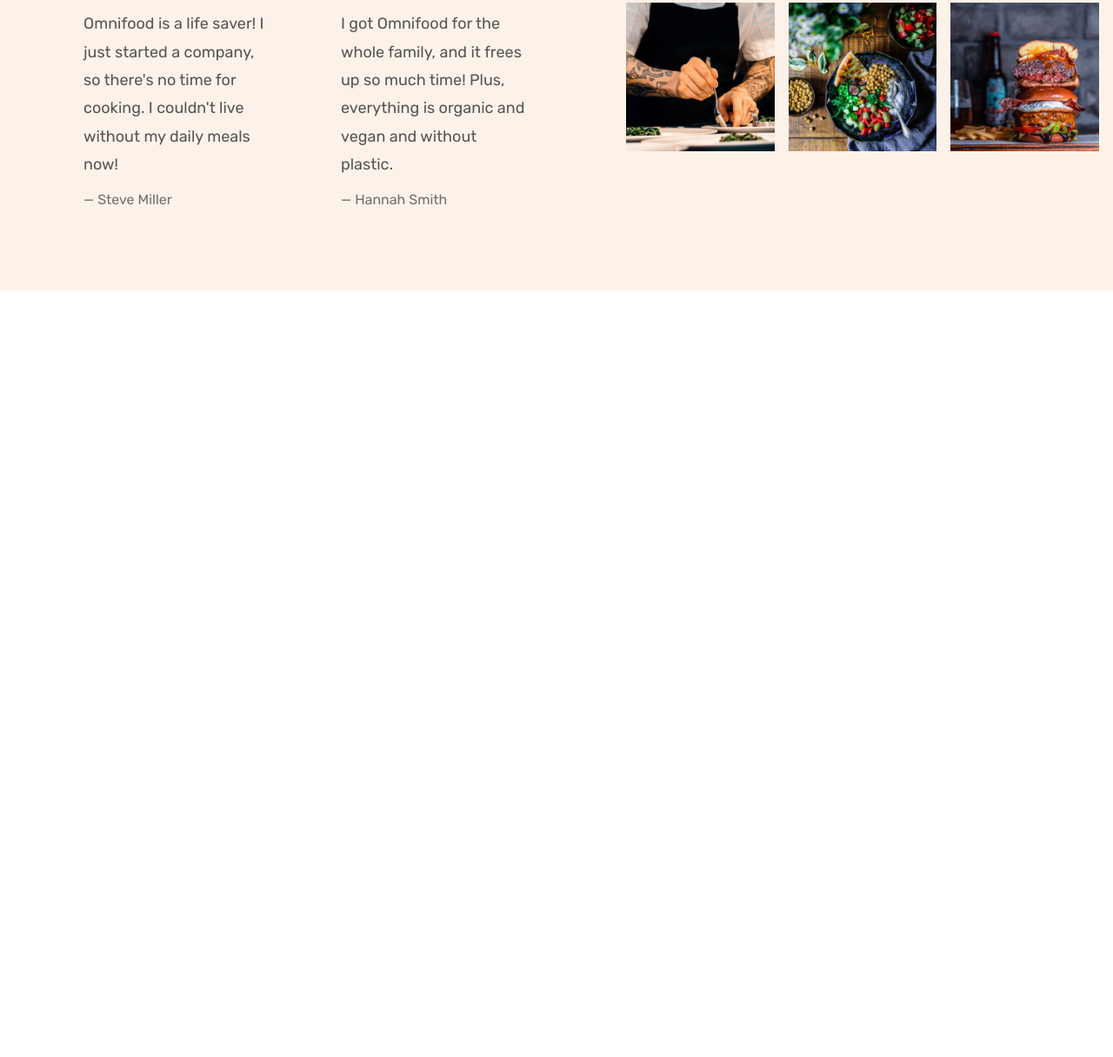
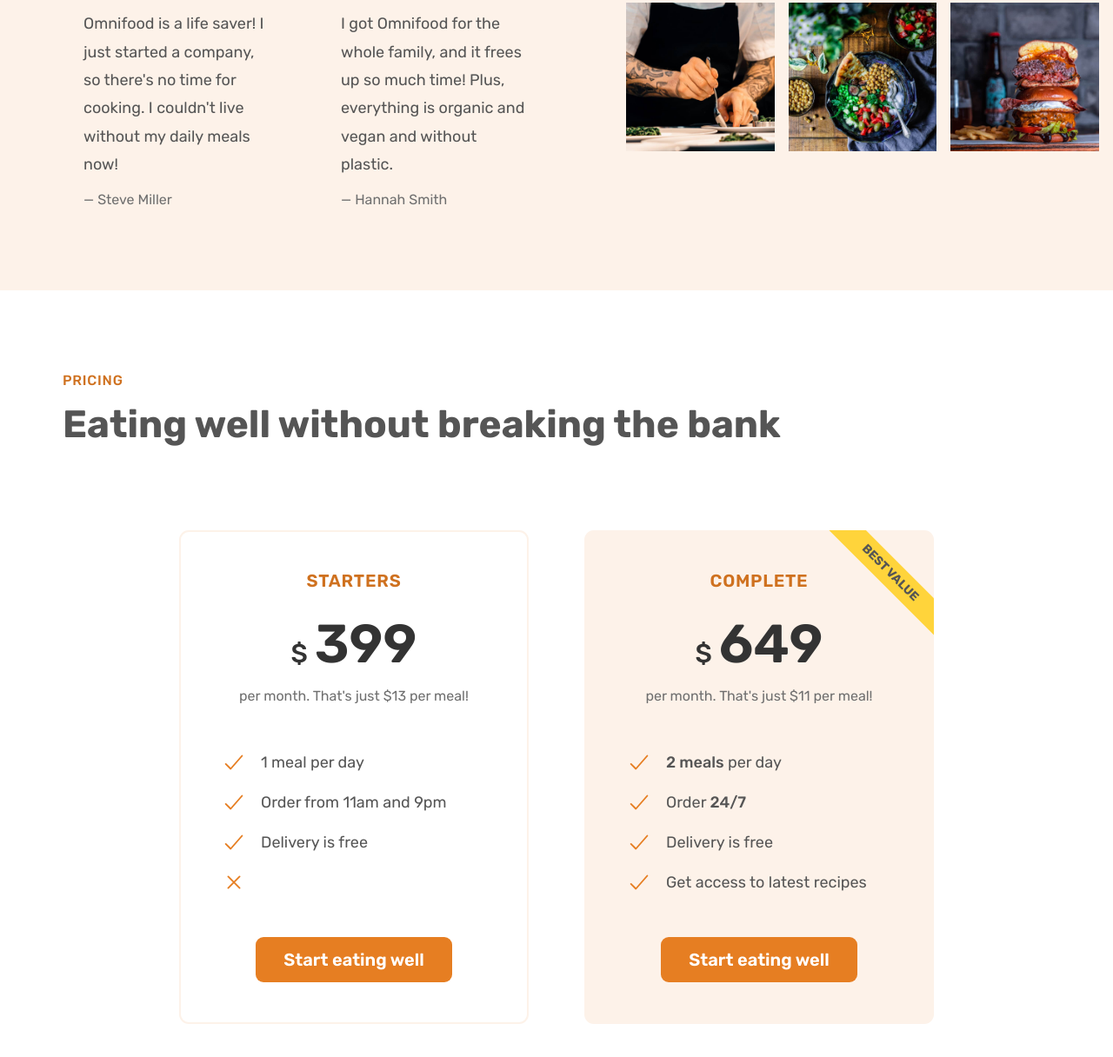
Before and after one commit to JohnKelvin-M/Omnifood, a website: page index.html in a window 1280 px wide. Shown: the part 4223-5439 px from the top of the page at 87% size. Before the commit the page ends 4557 px from the top, so only its background shows below. Drawn offline with nearby package versions, Linux system fonts and the light colour scheme.

Commit message:
Pricing cards

```diff
--- a/index.html
+++ b/index.html
@@ -466,6 +466,101 @@
           </figure>
         </div>
       </section>
+
+      <section class="section-pricing">
+        <div class="container">
+          <span class="subheading">Pricing</span>
+          <h2 class="heading-secondary">
+            Eating well without breaking the bank
+          </h2>
+        </div>
+        <div class="container grid grid--2-cols">
+          <div class="pricing-plan pricing-plan--starter">
+            <header class="pricing-plan__header">
+              <p class="pricing-plan__name">Starters</p>
+              <p class="pricing-plan__price"><span>$</span>399</p>
+              <p class="pricing-plan__text">
+                per month. That's just $13 per meal!
+              </p>
+            </header>
+            <ul class="pricing-plan__list">
+              <li class="pricing-plan__list__item">
+                <ion-icon
+                  class="pricing-plan__list__icon"
+                  name="checkmark-outline"
+                ></ion-icon
+                ><span>1 meal per day</span>
+              </li>
+              <li class="pricing-plan__list__item">
+                <ion-icon
+                  class="pricing-plan__list__icon"
+                  name="checkmark-outline"
+                ></ion-icon
+                ><span>Order from 11am and 9pm</span>
+              </li>
+              <li class="pricing-plan__list__item">
+                <ion-icon
+                  class="pricing-plan__list__icon"
+                  name="checkmark-outline"
+                ></ion-icon
+                ><span>Delivery is free</span>
+              </li>
+              <li class="pricing-plan__list__item">
+                <ion-icon
+                  class="pricing-plan__list__icon"
+                  name="close-outline"
+                ></ion-icon>
+              </li>
+            </ul>
+            <div class="pricing-plan__sign-up">
+              <a class="btn btn--full" href="#">Start eating well</a>
+            </div>
+          </div>
+
+          <div class="pricing-plan pricing-plan--complete">
+            <header class="pricing-plan__header">
+              <p class="pricing-plan__name">Complete</p>
+              <p class="pricing-plan__price"><span>$</span>649</p>
+              <p class="pricing-plan__text">
+                per month. That's just $11 per meal!
+              </p>
+            </header>
+            <ul class="pricing-plan__list">
+              <li class="pricing-plan__list__item">
+                <ion-icon
+                  class="pricing-plan__list__icon"
+                  name="checkmark-outline"
+                ></ion-icon
+                ><span><strong>2 meals</strong> per day</span>
+              </li>
+              <li class="pricing-plan__list__item">
+                <ion-icon
+                  class="pricing-plan__list__icon"
+                  name="checkmark-outline"
+                ></ion-icon
+                ><span>Order <strong>24/7</strong></span>
+              </li>
+              <li class="pricing-plan__list__item">
+                <ion-icon
+                  class="pricing-plan__list__icon"
+                  name="checkmark-outline"
+                ></ion-icon
+                ><span>Delivery is free</span>
+              </li>
+              <li class="pricing-plan__list__item">
+                <ion-icon
+                  class="pricing-plan__list__icon"
+                  name="checkmark-outline"
+                ></ion-icon
+                ><span>Get access to latest recipes</span>
+              </li>
+            </ul>
+            <div class="pricing-plan__sign-up">
+              <a class="btn btn--full" href="#">Start eating well</a>
+            </div>
+          </div>
+        </div>
+      </section>
     </main>
 
     <script
--- a/sass/abstracts/_mixins.scss
+++ b/sass/abstracts/_mixins.scss
@@ -0,0 +1,19 @@
+@mixin list {
+  display: flex;
+  flex-direction: column;
+  gap: 1.6rem;
+  list-style: none;
+
+  &__item {
+    align-items: center;
+    display: flex;
+    font-size: 1.8rem;
+    gap: 1.6rem;
+  }
+
+  &__icon {
+    color: $color-primary;
+    height: 3rem;
+    width: 3rem;
+  }
+}
--- a/sass/components/_meal-list.scss
+++ b/sass/components/_meal-list.scss
@@ -1,19 +1,3 @@
 .meal__list {
-  display: flex;
-  flex-direction: column;
-  gap: 1.6rem;
-  list-style: none;
-
-  &__item {
-    align-items: center;
-    display: flex;
-    font-size: 1.8rem;
-    gap: 1.6rem;
-  }
-
-  &__icon {
-    color: $color-primary;
-    height: 3rem;
-    width: 3rem;
-  }
+  @include list;
 }
--- /dev/null
+++ b/sass/components/_pricing-card.scss
@@ -0,0 +1,73 @@
+.pricing-plan {
+  border-radius: $border-radius-medium;
+  width: 75%;
+
+  &--starter {
+    border: 2px solid $color-tint-light;
+    justify-self: end;
+    padding: 4.6rem;
+
+  }
+
+  &--complete {
+    background-color: $color-tint-light;
+    padding: 4.8rem;
+    position: relative;
+    overflow: hidden;
+
+    &::after {
+      content: "Best value";
+      background-color: #ffd43b;
+      font-size: 1.4rem;
+      font-weight: 700;
+      padding: 0.8rem 8rem;
+      position: absolute;
+      top: 6%;
+      right: -18%;
+      text-transform: uppercase;
+      transform: rotate(45deg);
+    }
+  }
+
+  &__header {
+    margin-bottom: 4.8rem;
+    text-align: center;
+  }
+
+  &__name {
+    color: $color-shade-dark-1;
+    font-size: 2rem;
+    font-weight: 600;
+    letter-spacing: $letter-spacing-2;
+    margin-bottom: 3.2rem;
+    text-transform: uppercase;
+  }
+
+  &__price {
+    color: $color-grey-dark-3;
+    font-size: 6.2rem;
+    font-weight: 600;
+    margin-bottom: 1.6rem;
+
+    span {
+      font-size: 3rem;
+      font-weight: 500;
+      margin-right: 0.8rem;
+    }
+  }
+
+  &__text {
+    color: $color-grey-light-2;
+    font-size: 1.6rem;
+    line-height: 1.6;
+  }
+
+  &__list {
+    @include list;
+  }
+
+  &__sign-up {
+    margin-top: 4.8rem;
+    text-align: center;
+  }
+}
--- a/sass/layout/_grid.scss
+++ b/sass/layout/_grid.scss
@@ -2,6 +2,10 @@
   display: grid;
   column-gap: 6.4rem;
   row-gap: 9.6rem;
+
+  &:not(:last-child) {
+    margin-bottom: 0;
+  }
 
   &--2-cols {
     grid-template-columns: repeat(2, 1fr);
--- a/sass/main.scss
+++ b/sass/main.scss
@@ -11,6 +11,7 @@
 @import "components/hero";
 @import "components/meal-card";
 @import "components/meal-list";
+@import "components/pricing-card";
 @import "components/steps.scss";
 @import "components/testimonials";
 @import "components/delivered-meals.scss";
--- a/sass/pages/_home.scss
+++ b/sass/pages/_home.scss
@@ -26,3 +26,7 @@
   display: grid;
   grid-template-columns: 55fr 45fr;
 }
+
+.section-pricing {
+  padding: 9.6rem 0;
+}
```
Also changed, not shown: content.md (+1 -1 lines), css/style.css.
